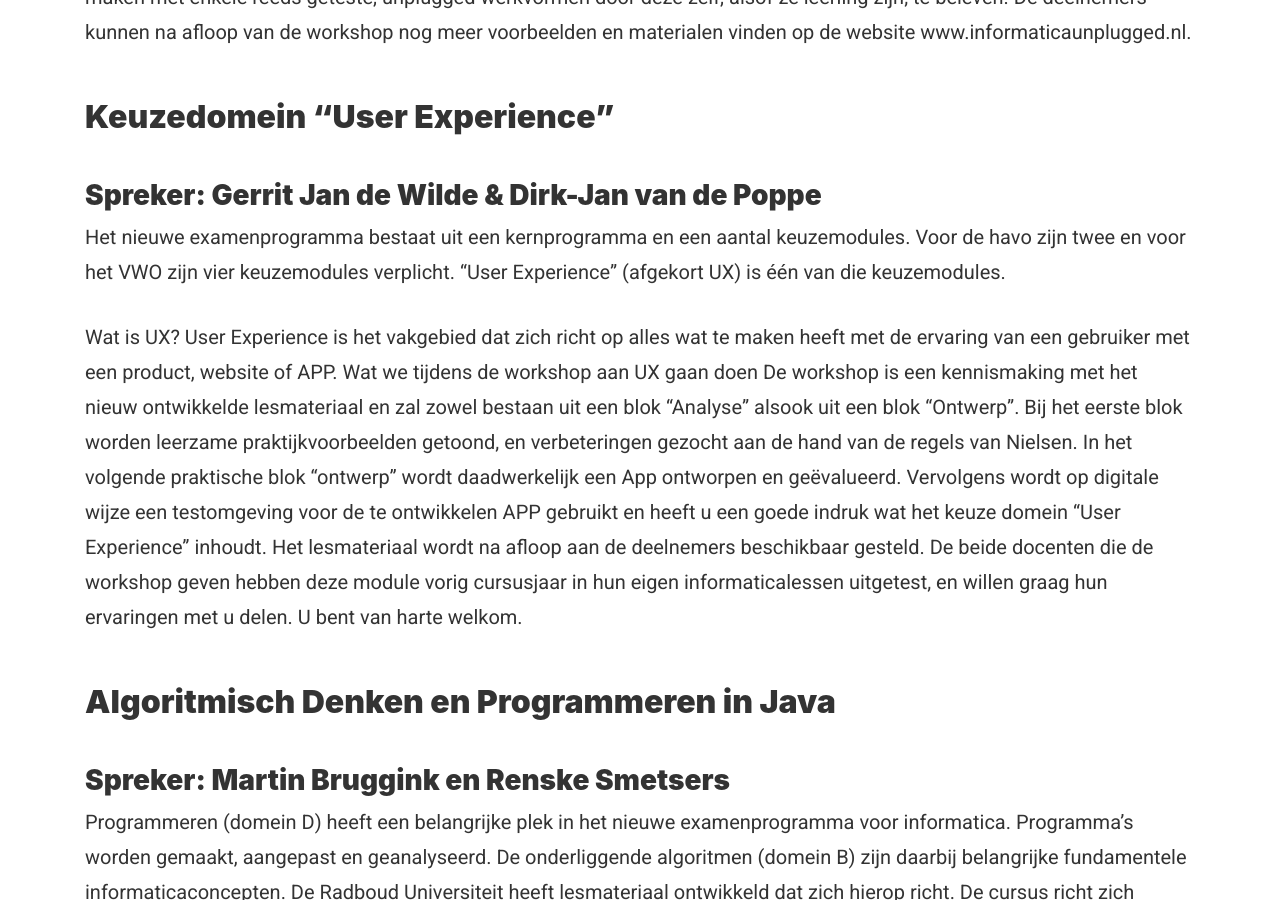
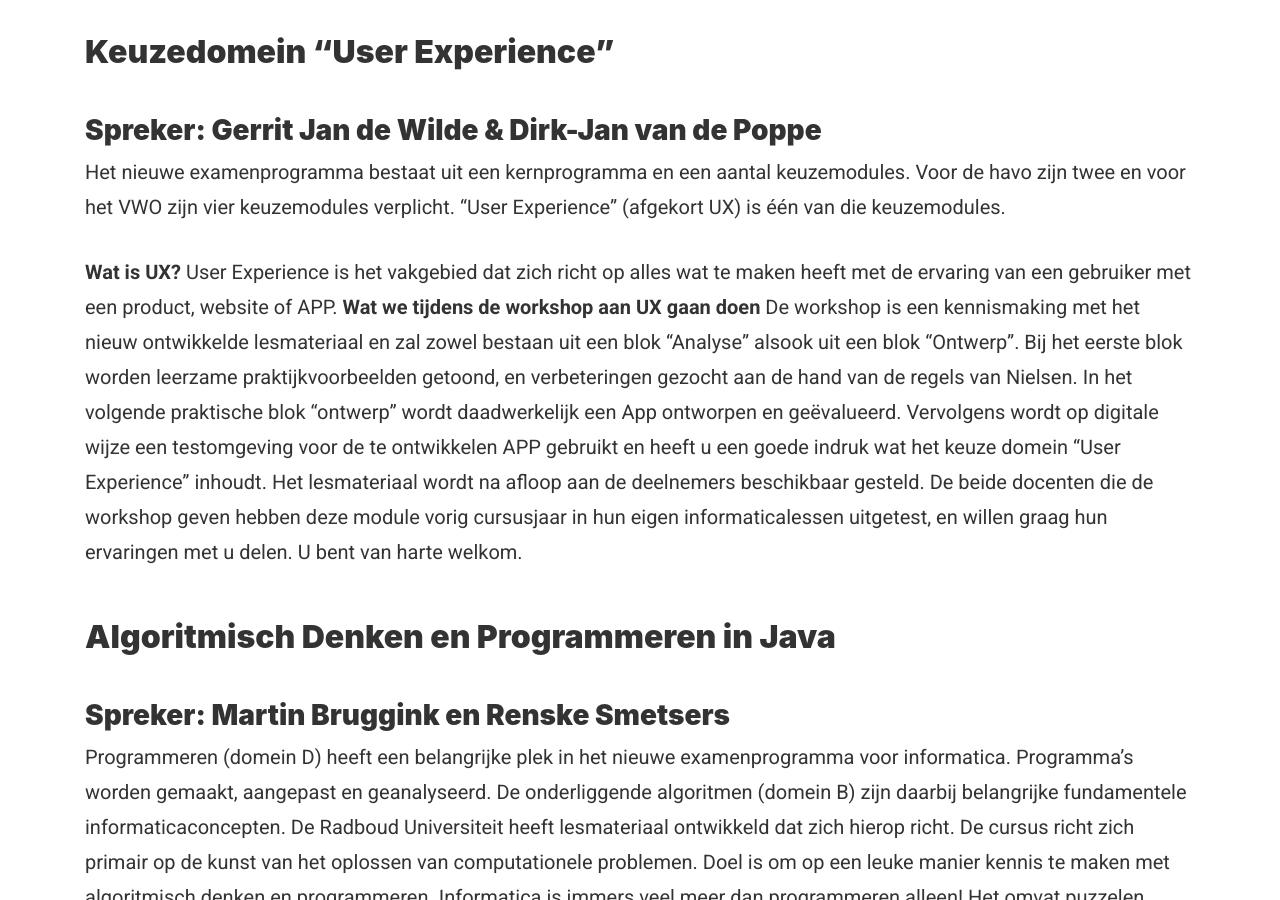
Before and after one commit to ieni/website, a Jekyll site: the page built from _projects/ieni-conferentie-2018.md, in a window 1280 px wide and 900 px high, scrolled down 5839 px. Built offline with Jekyll 4.4.1, drawn with Linux system fonts in a browser that asks for light colours; some of the changed text lies outside the part shown.

Commit message:
minor updates to program

```diff
--- a/_projects/ieni-conferentie-2018.md
+++ b/_projects/ieni-conferentie-2018.md
@@ -27,8 +27,8 @@
 # Programma
 ## Wijzigingen voorbehouden
 
- <img src="{{'/assets/img/content/programma_ii_7nov.png' | relative_url}}" alt="Programma 7 november" height="557" width="517">
-  <img src="{{'/assets/img/content/programma_ii_8nov.png' | relative_url}}" alt="Programma 8 november" height="557" width="577">
+ <img src="{{'/assets/img/content/ii_2018_woe.jpg' | relative_url}}" alt="Programma 7 november" height="557" width="517">
+  <img src="{{'/assets/img/content/ii_2018_don.jpg' | relative_url}}" alt="Programma 8 november" height="557" width="577">
 
 # Woensdag 7 november:
 
@@ -38,7 +38,6 @@
 Physical Computing is één van de keuze thema’s in het nieuwe examenprogramma, hiervoor is een nieuwe lesmodule ontwikkeld. Tijdens de bijeenkomst maakt u kennis met dit lesmateriaal, zodat u er vertrouwd mee raakt. Tijdens de sessie krijgt u de mogelijkheid ook zelf te oefenen met het materiaal.
 De lesmodule leert leerlingen hoe ze zelf een systeem kunnen ontwerpen en ontwikkelen waarbij sensoren en actuatoren een belangrijke rol spelen. Ze zien hoe dit soort systemen in het dagelijks leven een belangrijke functie hebben. Ze leren hoe toestandsdiagrammen behulpzaam zijn. Daarvoor werken de leerlingen met Micro:bit, Arduino of Lego Mindstorms. In deze workshop ligt de nadruk op de Micro:bit.
 
-
 ## Keuzethema Netwerken: Internet of Things
 ### Spreker:	Eelco Dijkstra
 
@@ -47,8 +46,6 @@
 Na de inleiding met een overzicht van het lesmateriaal gaan de deelnemers in deze sessie praktisch met het lesmateriaal aan de slag. Het belangrijkste doel daarbij is het verbinden van een eenvoudige dashboard-toepassing aan verschillende soorten IoT-knopen, gesimuleerd en in hardware, lokaal en op afstand. Hierbij wordt gebruik gemaakt van NodeRed.
 
 Voor dit praktische deel is het nodig om een eigen laptop mee te nemen. Ook is het handig om van te voren een (gratis) NodeRed-account aan te maken via https://fred.sensetecnic.com.
-
-
 
 ## Make it to learn it
 ### Ebrahim Rahimi
@@ -100,19 +84,15 @@
 
 Unplugged werkvormen bieden docenten uit onder- en bovenbouw een handvat om leerlingen op een actieve manier de kracht van informatica te laten ervaren. Het gaat om werkvormen waarbij geen computers worden gebruikt en waarbij de nadruk ligt op concepten zoals algoritmen en programmeren. Leerlingen leren op een efficiënte wijze over deze concepten en krijgen zo inzicht in de werking van de ICT in de wereld om hen heen. Tijdens de workshop zullen de deelnemers kennis maken met enkele reeds geteste, unplugged werkvormen door deze zelf, alsof ze leerling zijn, te beleven. De deelnemers kunnen na afloop van de workshop nog meer voorbeelden en materialen vinden op de website www.informaticaunplugged.nl.
 
-
-
-
-
 ## Keuzedomein “User Experience”
 ### Spreker:	Gerrit Jan de Wilde & Dirk-Jan van de Poppe
 
 Het nieuwe examenprogramma bestaat uit een kernprogramma en een aantal keuzemodules.
 Voor de havo zijn twee en voor het VWO zijn vier keuzemodules verplicht. “User Experience” (afgekort UX) is één van die keuzemodules.
 
-Wat is UX?
+__Wat is UX?__
 User Experience is het vakgebied dat zich richt op alles wat te maken heeft met de ervaring van een gebruiker met een product, website of APP.
-Wat we tijdens de workshop aan UX gaan doen
+__Wat we tijdens de workshop aan UX gaan doen__
 De workshop is een kennismaking met het nieuw ontwikkelde lesmateriaal en zal zowel bestaan uit een blok “Analyse” alsook uit een blok “Ontwerp”.
 Bij het eerste blok worden leerzame praktijkvoorbeelden getoond, en verbeteringen gezocht aan de hand van de regels van Nielsen. In het volgende praktische blok “ontwerp” wordt daadwerkelijk een App ontworpen en geëvalueerd. Vervolgens wordt op digitale wijze een testomgeving voor de te ontwikkelen APP gebruikt en heeft u een goede indruk wat het keuze domein “User Experience” inhoudt.
 Het lesmateriaal wordt na afloop aan de deelnemers beschikbaar gesteld.
@@ -130,8 +110,6 @@
 
 Het lesmateriaal bestaat uit werkbladen met theorie en (programmeer) opdrachten. Voor docenten zijn uitwerkingen en toets materiaal beschikbaar. Het materiaal is gratis toegankelijk via http://course.cs.ru.nl/greenfoot/. Ook is het geïntegreerd in het lesmateriaal van Informatica Actief.
 
-
-
 ## keuzethema Databases
 ### Spreker: Frans Peeters (SQL), Marc Castenmiller (modelleren) &  Eelco Dijkstra (NoSQL)
 
@@ -147,16 +125,10 @@
 
 Een deel van de opdrachten vindt plaats met behulp van een online leeromgeving. Daarom wordt aangeraden om een eigen laptop mee te nemen.
 
-
 ## Programmeerparadigma’s.
-
 ### Spreker:	Jacco Gnodde & Hans van den Burg
 
 De module introduceert de belangrijkste programmeerparadigma’s en werkt het paradigma functioneel programmeren verder uit aan de hand van de taal Elm. Deze taal is geschikt om de basisconcepten van ‘klassiek’ functioneel programmeren te leren (Haskellstijl), maar ook om op een compacte manier websites te bouwen. In het toepassingendeel bouwen de leerlingen op basis van voorbeelden een aantal interactieve webpagina’s.
-
-
-
-
 
 ## BYOC - Bring your own context
 ### Sprekers:	Erik Barendsen & Jacqueline Nijenhuis-Voogt
@@ -165,8 +137,6 @@
 Hoewel informatica ‘overal’ is, kan het vinden van een passende context best lastig zijn: de concepten moeten goed uit de verf komen, de context zelf moet het verhaal niet onnodig moeilijk maken, en de context moet leerlingen aanspreken. En dan is er ook nog subdomein A9 ‘Informatica hanteren als perspectief’ waarin staat dat leerlingen naar de wereld moeten kunnen kijken ‘door een informaticabril’.
 
 Hoe kom je aan aansprekende contexten? In deze workshop gaan we samen op zoek naar contexten voor concepten en vaardigheden rond computational thinking (algoritmen, gegevens, abstractie en decompositie).
-
-
 
 ## Domein R: Computational Science
 ### Spreker: Natasa Grgurina
@@ -178,7 +148,6 @@
 Tijdens de workshop maken we kennis met het lesmateriaal en de programmeertaal NetLogo waarmee modellen worden gemaakt, analyseren we een aantal simpele modellen en voeren hiermee enkele simulaties uit. Vervolgens verkennen we emergent gedrag (emergent behavior), kijken we naar verschillende niveaus van abstractie en besteden we aandacht aan de verificatie en validatie van modellen. Ten slotte kijken we hoe we computational science binnen informatica kunnen onderwijzen.
 
 Na het volgen van dit workshop hebt u een goed beeld van wat is modelleren en simuleren in het algemeen en hoe het breed toegepast kan worden over het hele spectrum van wetenschapsdisciplines – van natuurkunde, biologie en geologie tot economie en politicologie. U hebt ervaren hoe het met simpele middelen en laagdrempelig in de klas onderwezen kan worden en hoe enthousiast de leerlingen daarop reageren.
-
 
 ## Digitale geletterdheid in het nieuwe curriculum.
 ### Spreker:  Edwin van Rooyen, lid ontwikkelteam digitale geletterdheid Curriculum.nu en Hans de Vries (SLO, inhoudelijk begeleider ontwikkelteam).
@@ -192,7 +161,6 @@
 Wat moet de plek van digitale geletterdheid in het curriculum worden: geïntegreerd in andere leergebieden, als apart vak of als een combinatie van beide?
 Hoe moet digitale geletterdheid vorm krijgen in de bovenbouw van vmbo/havo/vwo?
 
-
 ## Keuzemodule  Gamedesign
 ### Spreker:	Paul Bergervoet (UU) & Lars Tijsma (HAN)
 
```
Also changed, not shown: other parts of _projects/ieni-conferentie-2018.md (+2 -15 lines).
